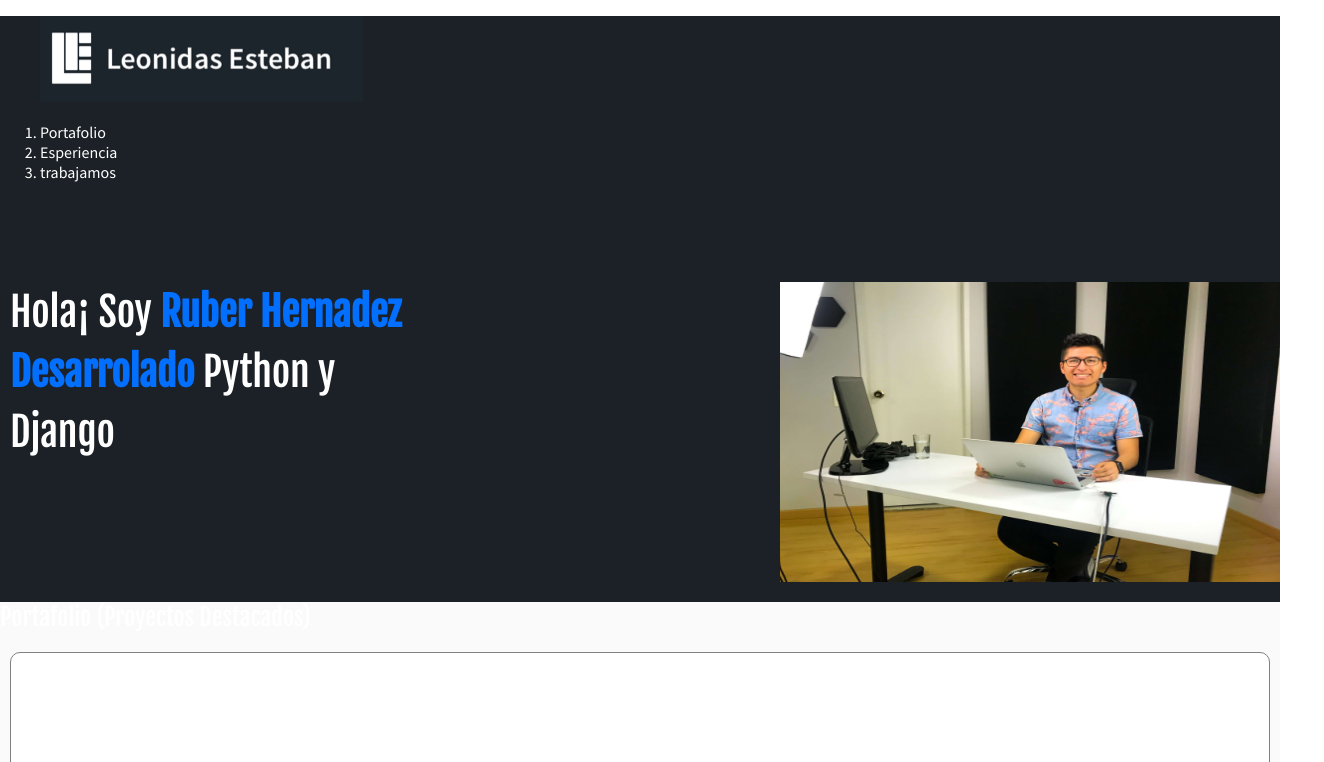
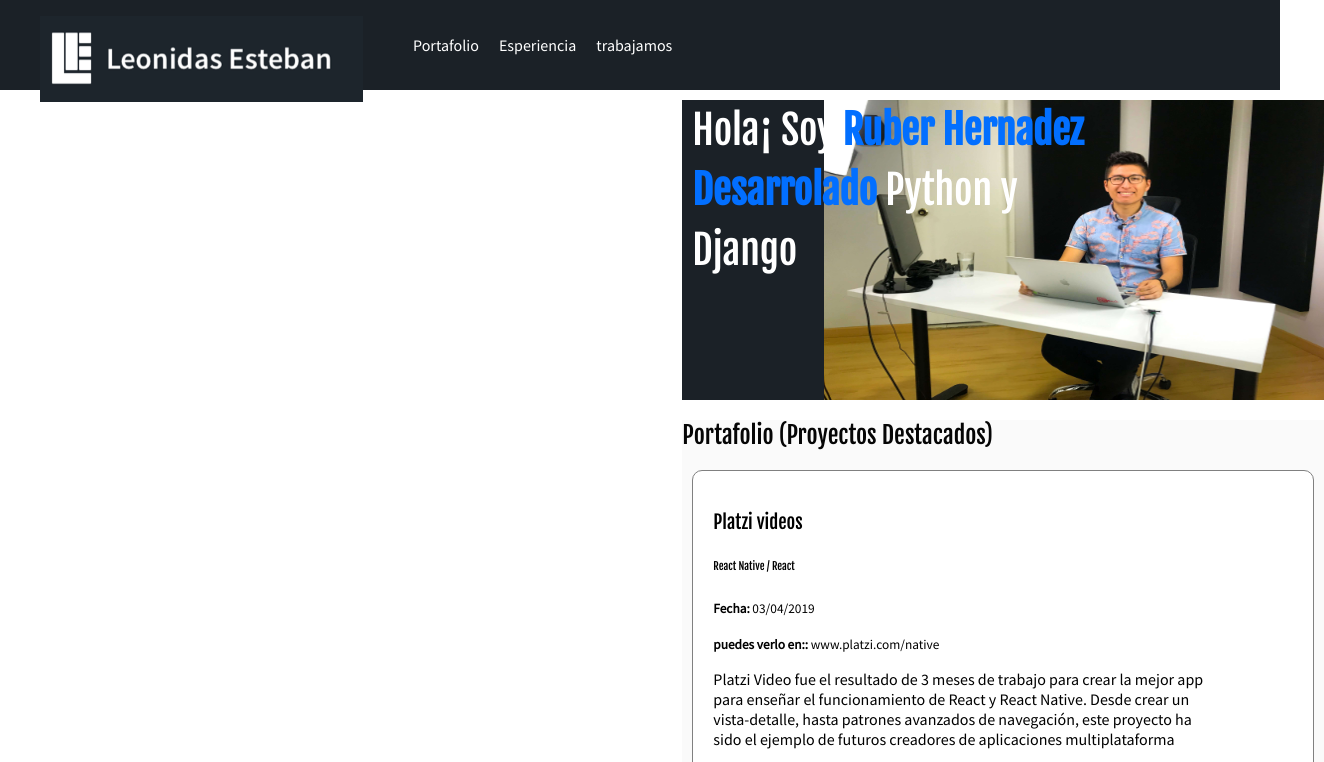
Before and after one commit to INFINITY-RUBER/Desarrollo-web-online, a plain HTML site: page index.html in a window 1280 px wide. Shown: the top 762 px of the page, 1324 px wide, since content can reach past the window. Drawn offline with Linux system fonts and the light colour scheme.

Commit message:
clase 30 : uso de estilos en el encabezado

```diff
--- a/css/estilos.css
+++ b/css/estilos.css
@@ -54,6 +54,9 @@ h1 strong{
  color: #026fff;
 }
 
+h2 {
+  color: #050505;
+}
 .hero {
     height: 300px;
     background-image: url('../images/hero.jpg');
@@ -90,7 +93,8 @@ h1 strong{
 }
 
 .project-details {
-    width: 500px
+    width: 500px;
+    color: black;
 }
 .project-imageContainer{
     width: 500px
@@ -99,9 +103,54 @@ h1 strong{
 .header {
   background-color: #1b2127;
   color: white;
+  display: flex;
+  height: 90px;
+  /* align-items: center; */
+  justify-content: space-between;
+}
+
+ol,
+ul {
+    margin: 0;
+    padding: 0;
+    list-style: none;
+}
+
+figure {
+    margin: o;
 }
 
 .header a {
   color: white;
   text-decoration: none;
 }
+.menu {
+    height: inherit;
+}
+.header ol {
+    display: flex;
+    height: inherit;
+}
+.header ol li {
+    height: inherit;
+}
+.header a {
+    display: flex;
+    align-items: center;
+    height: inherit;
+    padding: 0 10px;
+}
+
+.flexbox {
+display: flex;
+/* flex-wrap: nowrap;  */
+flex-wrap: wrap;
+/* flex-direction: column; */
+}
+.box{
+    width: 50px;
+    height: 50px;
+    margin: 5px;
+    border: 1px solid red;
+    flex-shrink: 0;
+}
--- a/index.html
+++ b/index.html
@@ -11,12 +11,11 @@
 </head>
 <body>
     <header class="header">
-        <div>
-            <figure class="logo">
+
+        <figure class="logo">
                 <img src="images/logo.png" alt="logo de http://ruberhernades.com">
-            </figure>
-         <nav class="menu">
-
+        </figure>
+        <nav class="menu">
              <ol>
                 <li>
                     <a class="link" href="./portafolio/index.html">Portafolio</a>
@@ -29,7 +28,6 @@
                 </li>
              </ol>
         </nav>
-        </div>
     <header/>
     <section class="hero">
         <h1>
```
Also changed, not shown: 2 other files.
